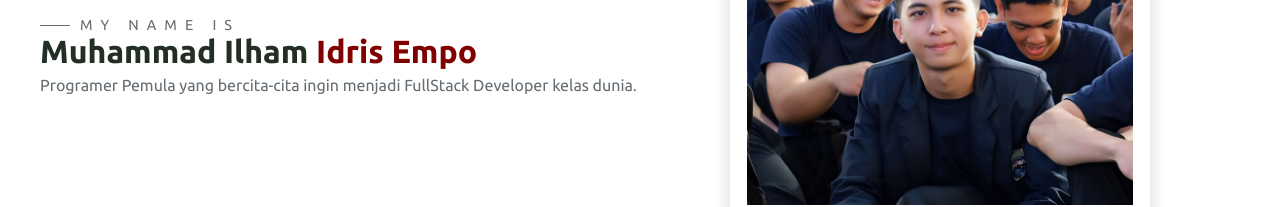
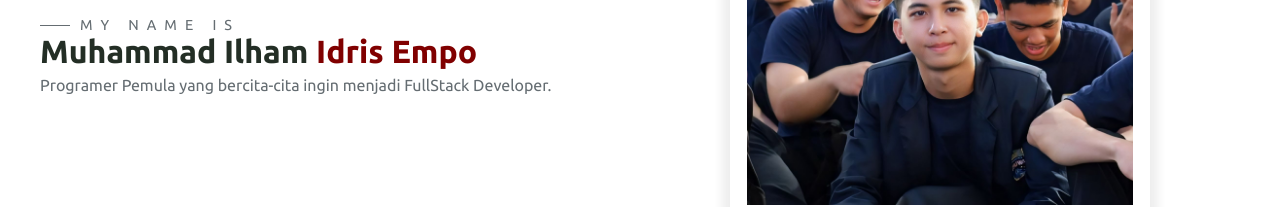
Before and after one commit to Miie17/Miie17.github.io, a plain HTML site: page index.html in a window 1280 px wide. Shown: the part 383-590 px from the top of the page. Drawn offline with Linux system fonts and the light colour scheme.

Commit message:
mengubah deskripsi home

```diff
--- a/index.html
+++ b/index.html
@@ -45,8 +45,8 @@
           <h3 class="pre-title">My Name Is</h3>
           <h1 class="hero-name">Muhammad Ilham <span>Idris Empo</span></h1>
           <p>
-            Programer Pemula yang bercita-cita ingin menjadi FullStack Developer
-            kelas dunia.
+            Programer Pemula yang bercita-cita ingin menjadi FullStack
+            Developer.
           </p>
         </div>
         <div class="hero-right">
```
